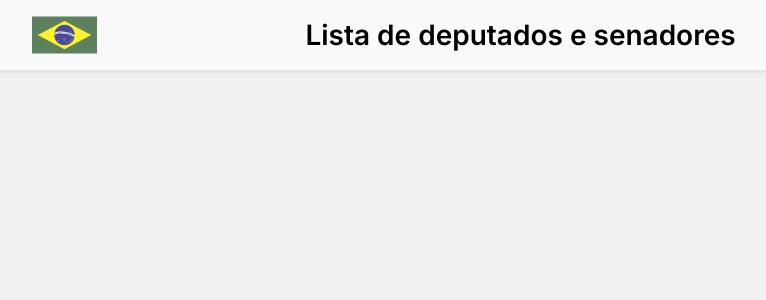
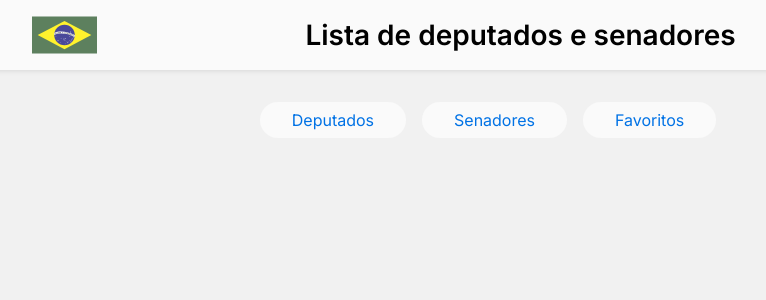
Before and after one commit to michelwene/Orma-Carbon, a Next.js app: page / in a window 1280 px wide. Shown: the top 300 px of the page, without its empty margins (152-918 px from the left). Built offline with nearby package versions, Linux system fonts and the light colour scheme.

Commit message:
style: button switch pages

```diff
--- /dev/null
+++ b/components/App/index.tsx
@@ -0,0 +1,31 @@
+import { Box } from "@components/Box";
+import Button from "@components/Button";
+import { Container } from "@components/Container";
+
+interface MainProps {
+  children: React.ReactNode;
+}
+
+export function App() {
+  return (
+    <Container maxWidth="md">
+      <Box
+        margin="2rem 0 0 0"
+        displayFlex
+        alignItems="center"
+        justifyContent="center"
+        columnGap="1rem"
+      >
+        <Button type="button" variant="outlined" color="primary">
+          Deputados
+        </Button>
+        <Button type="button" variant="outlined">
+          Senadores
+        </Button>
+        <Button type="button" variant="outlined">
+          Favoritos
+        </Button>
+      </Box>
+    </Container>
+  );
+}
--- /dev/null
+++ b/components/App/styles.ts
@@ -0,0 +1 @@
+import styled from "styled-components";
--- a/components/Button/index.tsx
+++ b/components/Button/index.tsx
@@ -16,7 +16,7 @@ interface ButtonProps {
 const buttonBase: ForwardRefRenderFunction<HTMLButtonElement, ButtonProps> = (
   {
     children,
-    color = "primary",
+    color,
     disabled,
     fullWidth,
     loading,
--- a/components/Button/styles.ts
+++ b/components/Button/styles.ts
@@ -24,18 +24,30 @@ export const Button = styled.button<ButtonProps>`
   min-width: ${({ width }) => width};
 
   color: ${({ theme, color, variant }) => {
-    if (color === "primary" || variant === "contained") {
+    if (!color && variant === "outlined") {
+      return theme.text.primary;
+    }
+    if (variant === "contained") {
+      return theme.text.info;
+    }
+    if (color === "secondary") {
+      return theme.text.secondary;
+    }
+    if (color === "primary") {
       return theme.text.primary;
     }
 
-    return theme.text.secondary;
+    return theme.text.info;
   }};
   background-color: ${({ theme, color, variant }) => {
-    if (color === "primary" || variant === "contained") {
+    if (variant === "outlined") {
+      return theme.background.secondary;
+    }
+    if (variant === "contained") {
       return theme.background.primary;
     }
 
-    return theme.background.secondary;
+    return theme.background.primary;
   }};
 
   opacity: ${({ disabled }) => (disabled ? 0.5 : 1)};
--- a/components/Header/index.tsx
+++ b/components/Header/index.tsx
@@ -6,6 +6,7 @@ import * as S from "./styles";
 
 export function Header() {
   return (
+    <>
       <S.Container>
         <Container maxWidth="md">
           <Box displayFlex alignItems="center">
@@ -16,5 +17,7 @@ export function Header() {
           </Box>
         </Container>
       </S.Container>
+      <S.Toolbar />
+    </>
   );
 }
--- a/components/Header/styles.ts
+++ b/components/Header/styles.ts
@@ -15,3 +15,7 @@ export const Container = styled.header`
   top: 0;
   left: 0;
 `;
+
+export const Toolbar = styled.div`
+  height: 70px;
+`;
--- a/components/Layout/index.tsx
+++ b/components/Layout/index.tsx
@@ -1,10 +1,15 @@
 import { Header } from "@components/Header";
 import * as S from "./styles";
 
-export function Layout() {
+interface LayoutProps {
+  children: React.ReactNode;
+}
+
+export function Layout({ children }: LayoutProps) {
   return (
     <S.Container>
       <Header />
+      {children}
     </S.Container>
   );
 }
--- a/pages/index.tsx
+++ b/pages/index.tsx
@@ -4,6 +4,7 @@ import { GlobalStyle } from "@styles/global";
 import { ThemeProvider } from "styled-components";
 import theme from "@styles/global/theme";
 import { Layout } from "@components/Layout";
+import { App } from "@components/App";
 
 const inter = Inter({ subsets: ["latin"] });
 
@@ -35,7 +36,9 @@ export default function Home() {
       <GlobalStyle />
       <ThemeProvider theme={theme}>
         <GlobalStyle />
-        <Layout />
+        <Layout>
+          <App />
+        </Layout>
       </ThemeProvider>
     </>
   );
```
Lines whose indentation alone changed are shown as unchanged.
